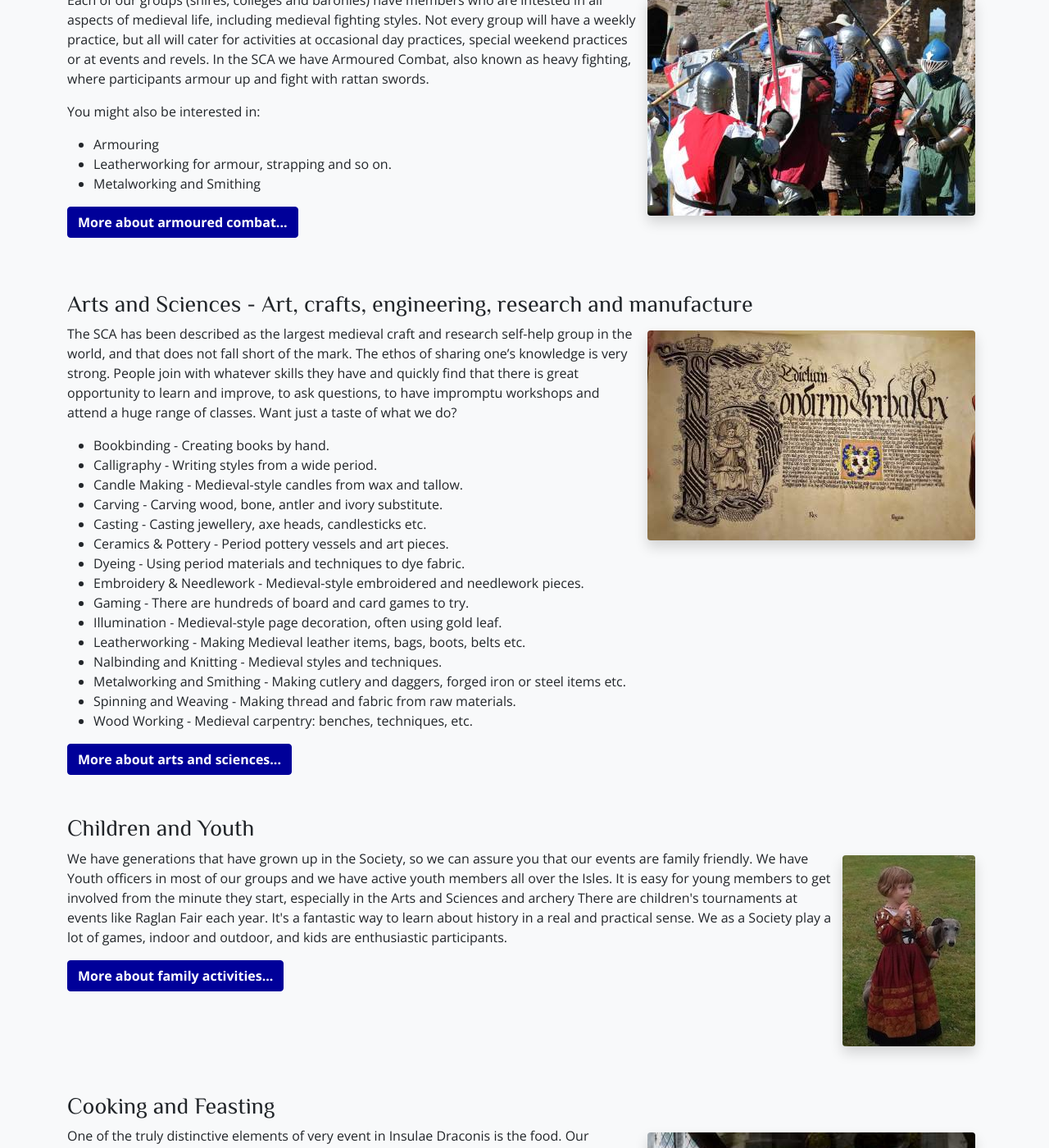
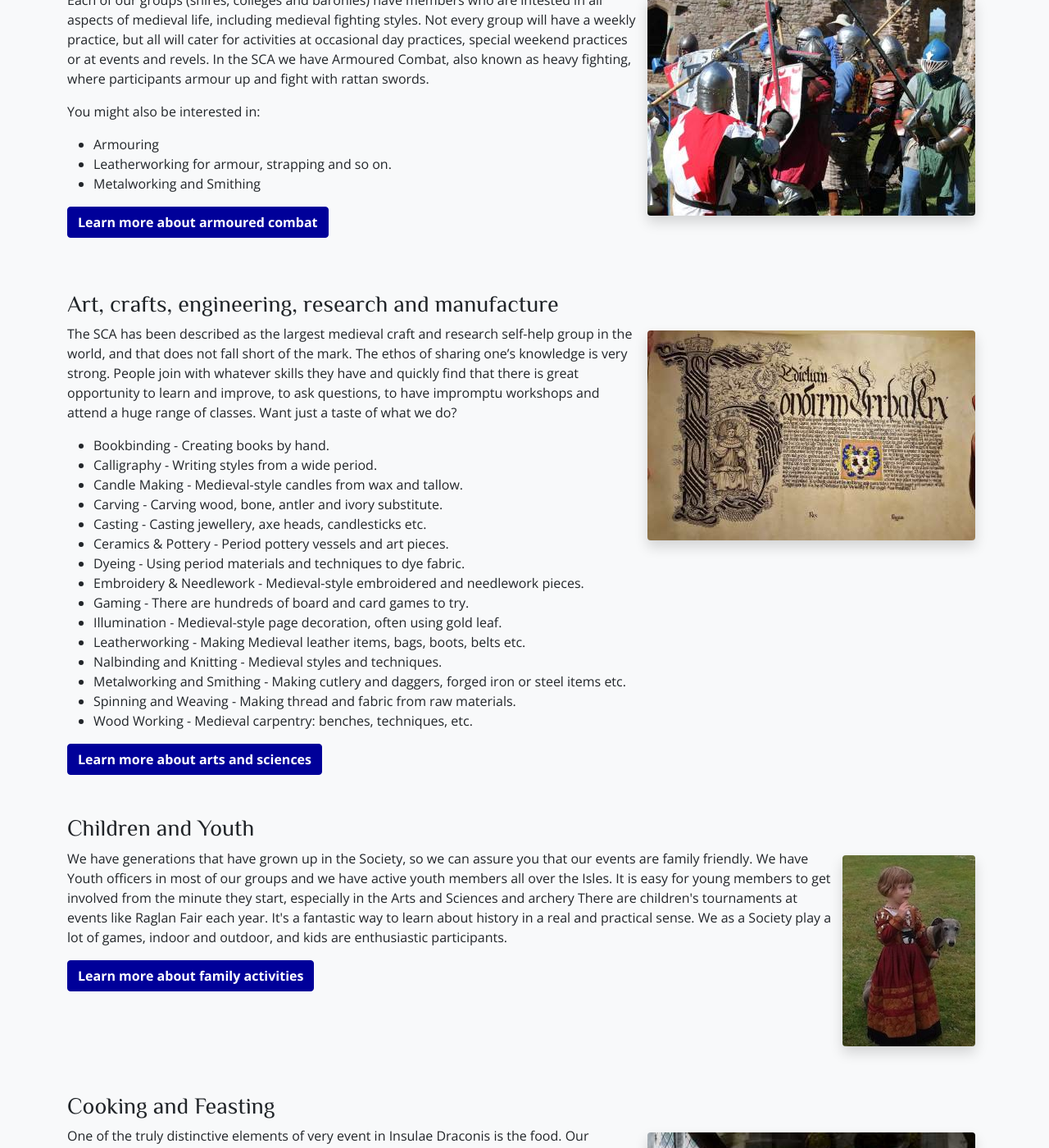
Before and after one commit to drachenwald/insulae-draconis, a Jekyll site: the page built from activities/index.html, in a window 1280 px wide and 1400 px high, scrolled down 1069 px. Shown: the whole window at 82% size. Built offline with Jekyll 4.4.1, drawn with Linux system fonts in a browser that asks for light colours; comment, search, counter and statistics services are not loaded; some of the changed text lies outside the part shown.

Commit message:
Update index.html
Fixed button copy, removed link to Equestrian page until we actually have one.

```diff
--- a/activities/index.html
+++ b/activities/index.html
@@ -40,7 +40,7 @@ banner: /images/banner/drimnaghcastle.jpg
     </ul>
 
     <p>
-    <a href="{% link activities/archery/index.md %}" class="btn btn-primary">More about archery...</a>
+    <a href="{% link activities/archery/index.md %}" class="btn btn-primary">Learn more about archery</a>
     </p>
 
   </div>
@@ -65,7 +65,7 @@ banner: /images/banner/drimnaghcastle.jpg
 
     </ul>
 
-    <p><a href="{% link activities/armoured-combat/index.md %}" class="btn btn-primary">More about armoured combat...</a></p>
+    <p><a href="{% link activities/armoured-combat/index.md %}" class="btn btn-primary">Learn more about armoured combat</a></p>
 
   </div>
 </div>
@@ -73,7 +73,7 @@ banner: /images/banner/drimnaghcastle.jpg
 <div class="row py-4">
   <div class="col">
 
-    <h3>Arts and Sciences - Art, crafts, engineering, research and manufacture</h3>
+    <h3>Art, crafts, engineering, research and manufacture</h3>
 
     <img src="/images/a-and-s/scroll-melisende.jpg" class="rounded shadow float-md-end m-2" alt="A scroll" />
 
@@ -97,7 +97,7 @@ banner: /images/banner/drimnaghcastle.jpg
       <li>Wood Working - Medieval carpentry: benches, techniques, etc. </li>
     </ul>
 
-    <a href="{% link activities/a-and-s/index.md %}" class="btn btn-primary">More about arts and sciences...</a>
+    <a href="{% link activities/a-and-s/index.md %}" class="btn btn-primary">Learn more about arts and sciences</a>
 
   </div>
 </div>
@@ -112,7 +112,7 @@ banner: /images/banner/drimnaghcastle.jpg
       We have generations that have grown up in the Society, so we can assure you that our events are family friendly.   We have Youth officers in most of our groups and we have active youth members all over the Isles.  It is easy for young members to get involved from the minute they start, especially in the Arts and Sciences and archery  There are children's tournaments at events like Raglan Fair each year.  It's a fantastic way to learn about history in a real and practical sense.  We as a Society play a lot of games, indoor and outdoor, and kids are enthusiastic participants.
     </p>
 
-    <a href="{% link activities/family-and-kids.md %}" class="btn btn-primary">More about family activities...</a>
+    <a href="{% link activities/family-and-kids.md %}" class="btn btn-primary">Learn more about family activities</a>
 
   </div>
 </div>
@@ -141,7 +141,7 @@ banner: /images/banner/drimnaghcastle.jpg
     <li>Sugarcraft and food presentation</li>
     </ul>
 
-    <a href="{% link activities/a-and-s/cooking-and-feasting.md %}" class="btn btn-primary">More about cooking and feasting...</a>
+    <a href="{% link activities/a-and-s/cooking-and-feasting.md %}" class="btn btn-primary">Learn more about cooking and feasting</a>
 
   </div>
 </div>
@@ -157,7 +157,7 @@ banner: /images/banner/drimnaghcastle.jpg
       We are fortunate to have many talented musicians and singers, storytellers, poets and actors who will entertain us at our events. We have choral perfomances at formal occasions, we sing drinking songs full of life and good cheer after great feasts, instrumental music wafts through the evening air at campsites. Stories are told at the fireside, plays are performed under the open sky at Raglan fair, dancers wheel and step in Great halls. We have magicians and jugglers and puppeteers - all manner of performing arts from the Middle Ages can be found in the Society.
     </p>
 
-    <a href="AandS/bardicanddancing.html" class="btn btn-primary">More about bardic and dancing...</a>
+    <a href="AandS/bardicanddancing.html" class="btn btn-primary">Learn more about performing arts</a>
 
   </div>
 </div>
@@ -171,7 +171,7 @@ banner: /images/banner/drimnaghcastle.jpg
       Whether you enjoy being front and center at Court as the voice of their Highnesses,  or you prefer a quieter vantage, working with names and Arms, banners and flags, there is no doubt every event is brought to life by the work of all the heralds.  Heralds will help you with Court, Tournament lists and how to choose the perfect name for your persona and the Coat of Arms to represent you, your household or your branch.   Heralds can also advise you about ceremony, titles and court etiquette (They're also great people to ask for help with voice projection and thinking on your feet in front of crowds!)
     </p>
 
-    <a href="{% link activities/heraldry/index.md %}" class="btn btn-primary">More about heraldry...</a>
+    <a href="{% link activities/heraldry/index.md %}" class="btn btn-primary">Learn more about heraldry</a>
 
   </div>
 </div>
@@ -186,7 +186,7 @@ banner: /images/banner/drimnaghcastle.jpg
       Fencing is the perfect way to study, replicate and compete with styles of light, heavy and cut-and-thrust weapon sword-fighting found in Europe during the Renaissance period.  This is not fencing in the Olympic style, this is based on ever expanding avenues of research with actual historical manuals.  It is an exciting, fast sport with plenty of style - fighter fight in period clothes - where fighters use blunted steel swords and a variety of off-hand defensive items.  Want to find out just how historically correct your favourite fight scene from a movie is? We have people who can tell you, and recommend texts to recreate your favourite fight more authentically!
     </p>
 
-    <a href="/activities/rapier/" class="btn btn-primary">More about fencing...</a>
+    <a href="/activities/rapier/" class="btn btn-primary">Learn more about fencing</a>
 
   </div>
 </div>
@@ -201,7 +201,7 @@ banner: /images/banner/drimnaghcastle.jpg
       The pull of beautiful clothes has always been felt thoughout history, and as a Society we explore a wide variety of fabrics, styles and cultural influences.   Whether your tastes run towards the simple and comfortable or the elaborate and richly ornate, we have talented people we would like you to meet and classes to attend to help you find your perfect medieval attire.
     </p>
 
-    <a href="{% link activities/a-and-s/garbmaking.md %}" class="btn btn-primary">More about making garb...</a>
+    <a href="{% link activities/a-and-s/garbmaking.md %}" class="btn btn-primary">Learn more about making clothing and accessories</a>
 
   </div>
 </div>
@@ -214,7 +214,6 @@ banner: /images/banner/drimnaghcastle.jpg
     <p>
       Horses were an integral part of medieval life. Here in Insulae Draconis we have an active Cavalry who train their steeds in the skills needed of a Warhorse, the Mounted Skill at Arms. These skills include Tilting for Rings, throwing of the javelin, Beheading our Enemies (usually of the cabbage or apple family), Quintain and various others. At an annual competition we compete to find the finest warhorse, who is awarded the title of Equus Bellator! If you have a horse, want to help out or just interested to see what we do, please get in touch.
     </p>
-    <a href="{% link activities/equites/index.md %}" class="btn btn-primary">More about Equites Draconis...</a>
   </div>
 </div>
 <div class="row py-4">
@@ -227,6 +226,6 @@ banner: /images/banner/drimnaghcastle.jpg
       Insulae Draconis has its own navy and continues to recruit. The Insulae Draconis Navy is under the command of the Prince and Princess, as part of the Drachenwald Navy, with funds raised going to the Principality travel fund.
 If you want to find out more, or join up, get in touch .
     </p>
-    <a href="{% link activities/navy/index.md %}" class="btn btn-primary">Find out more about the Navy...</a>
+    <a href="{% link activities/navy/index.md %}" class="btn btn-primary">Learn more about the Navy</a>
   </div>
 </div>
```
